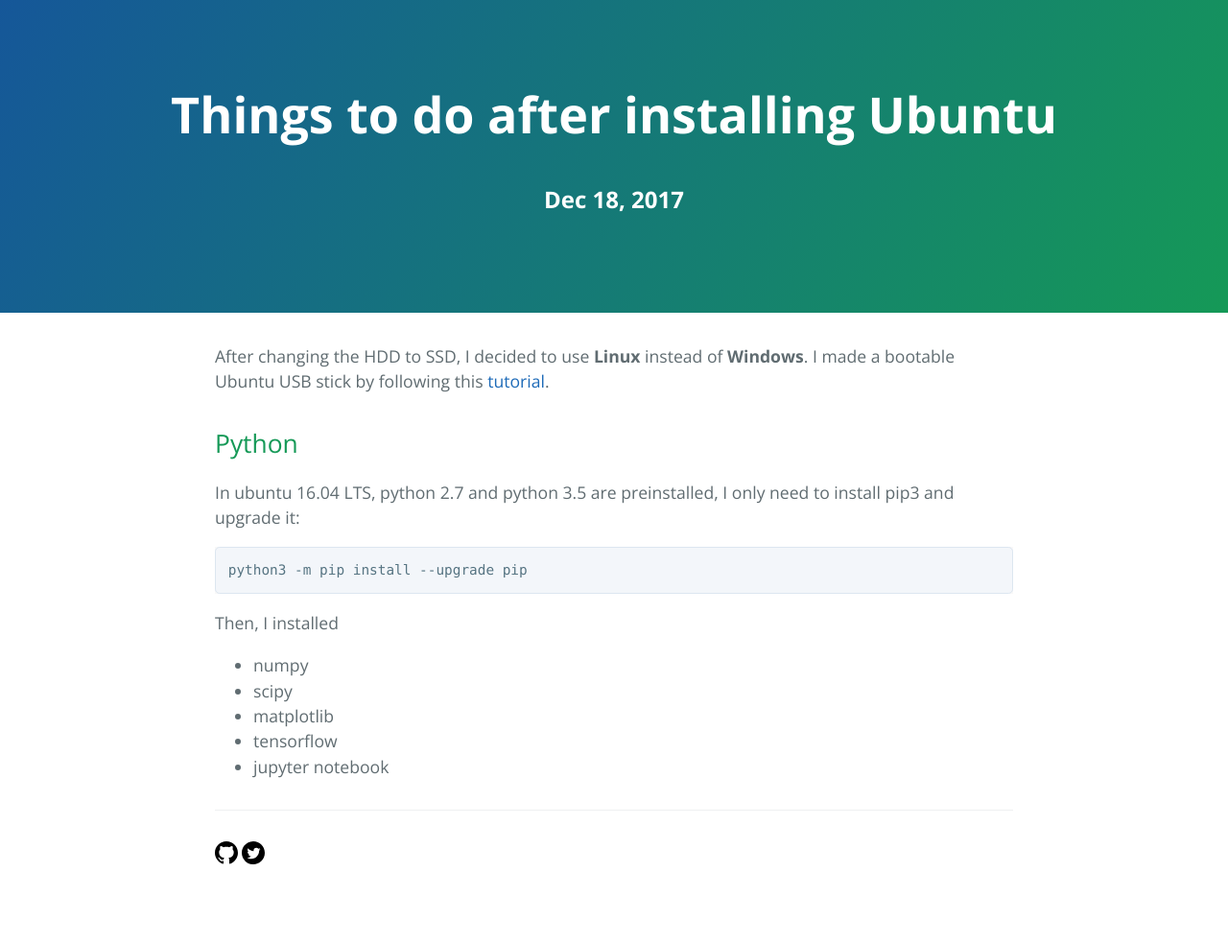
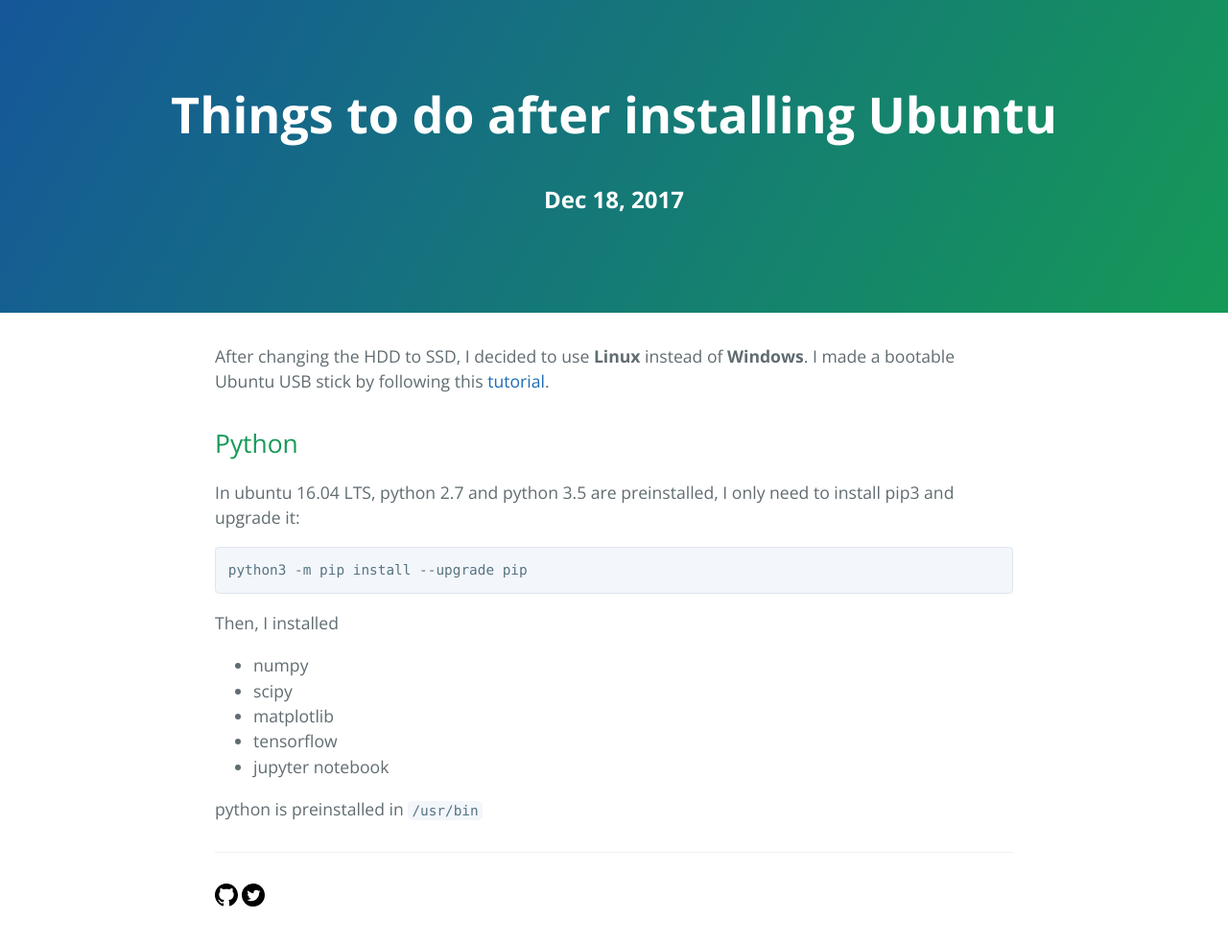
Before and after one commit to zikuicai/zikuicai.github.io, a Jekyll site: the page built from _posts/2017-12-18-things-to-do-after-installing-ubuntu.md, in a window 1280 px wide. Shown: the whole page at 96% size. Built offline with Jekyll 4.4.1, drawn with Linux system fonts in a browser that asks for light colours; before the commit the page ends 939 px from its top, so only the background shows below that.

Commit message:
Update 2017-12-18-things-to-do-after-installing-ubuntu.md

```diff
--- a/_posts/2017-12-18-things-to-do-after-installing-ubuntu.md
+++ b/_posts/2017-12-18-things-to-do-after-installing-ubuntu.md
@@ -18,3 +18,5 @@ Then, I installed
 * matplotlib
 * tensorflow
 * jupyter notebook
+
+python is preinstalled in `/usr/bin`
```
